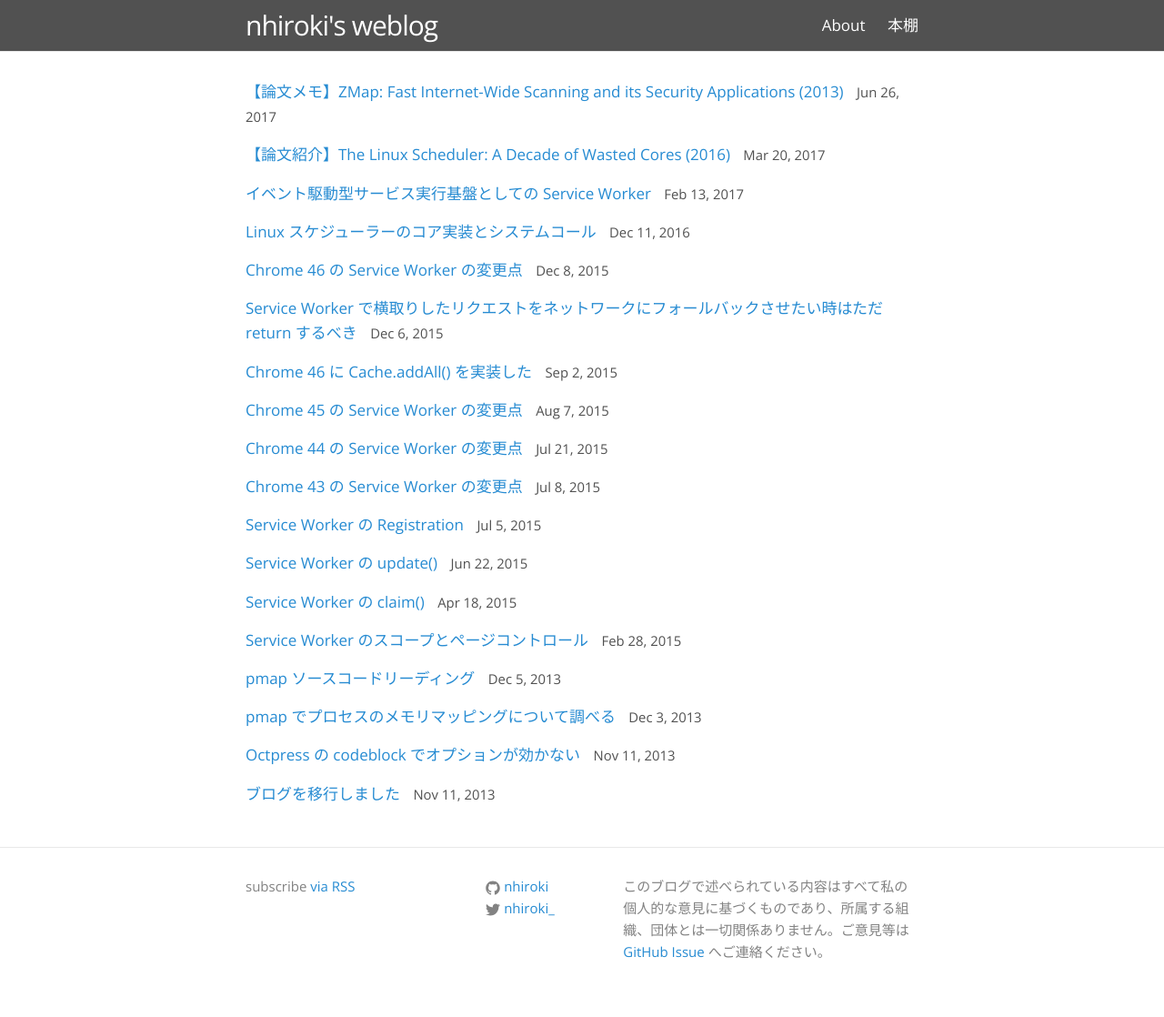
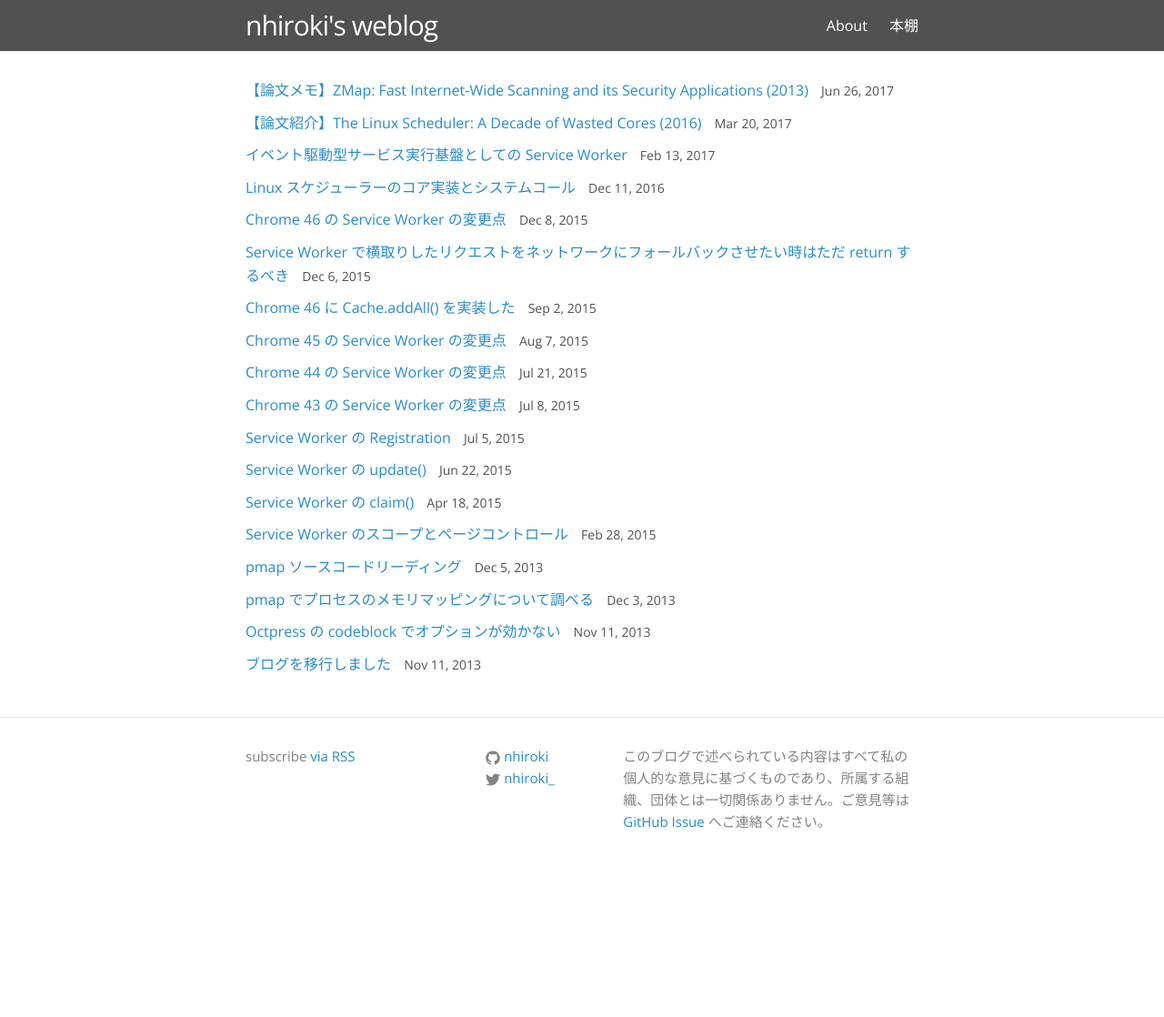
Before and after one commit to nhiroki/nhiroki.github.io, a Jekyll site: the page built from index.html, in a window 1280 px wide. Shown: the whole page at 91% size. Built offline with Jekyll 4.4.1, drawn with Linux system fonts in a browser that asks for light colours; after the commit the page ends 975 px from its top, so only the background shows below that.

Commit message:
Tweak font-size and space

```diff
--- a/_sass/_layout.scss
+++ b/_sass/_layout.scss
@@ -179,7 +179,7 @@
     list-style: none;
 
     > li {
-        margin-bottom: $spacing-unit / 2;
+        margin-bottom: $spacing-unit / 3;
         @extend %clearfix;
     }
 }
--- a/css/main.scss
+++ b/css/main.scss
@@ -7,7 +7,7 @@
 
 // Our variables
 $base-font-family: "Open Sans", "Hiragino Kaku Gothic ProN", Meiryo, sans-serif;
-$base-font-size:   17px;
+$base-font-size:   16px;
 $base-font-size-on-palm: 15px;
 $small-font-size:  $base-font-size * 0.875;
 $small-font-size-on-palm:  $base-font-size-on-palm * 0.875;
```
